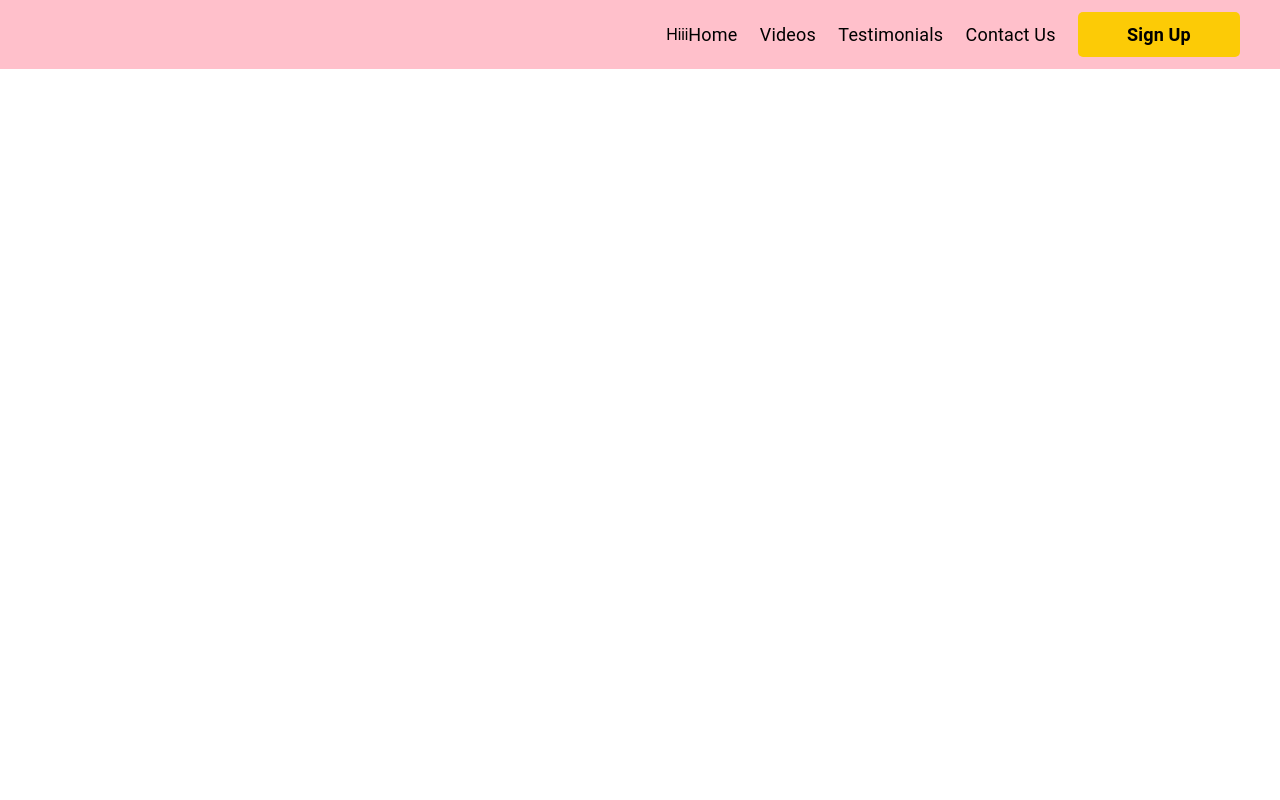
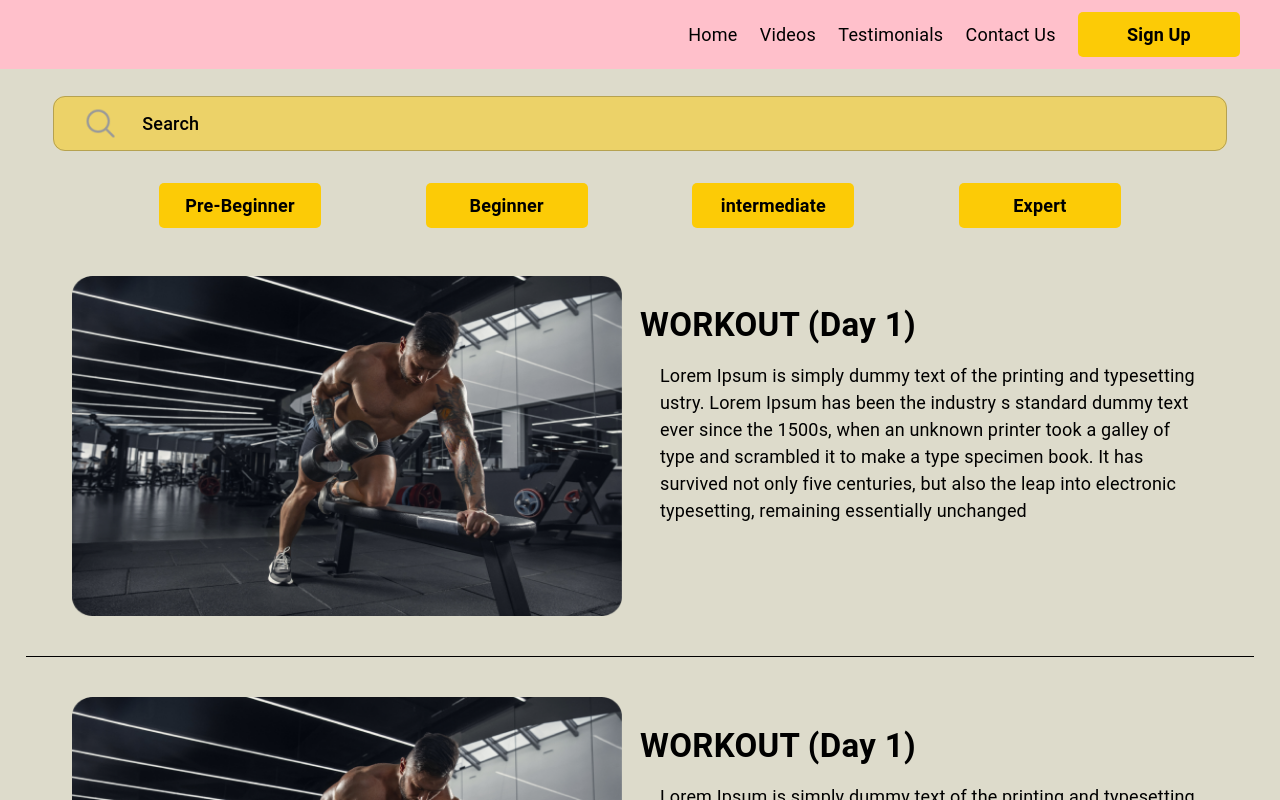
Before and after one commit to abhinav6028/gymapp-new, a Next.js app: page /videos in a window 1280 px wide. Shown: the top 800 px of the page. Built offline with nearby package versions, Linux system fonts and the light colour scheme.

Commit message:
changes are

```diff
--- a/Components/UI/Header/Header.tsx
+++ b/Components/UI/Header/Header.tsx
@@ -5,9 +5,12 @@ import { Grid, Box } from '@mui/material'
 import Button from '../Button/Button';
 import { H5 } from '../Typography/Typography';
 import { BG_COLOUR } from '@/utils/colours';
+import { useRouter } from 'next/navigation';
 
 
 export default function Header() {
+
+    const router = useRouter()
 
     const headrDaata = [
         {
@@ -41,15 +44,13 @@ export default function Header() {
             zIndex: 1000, position: 'fixed'
         }}>
 
-            <Box
-                onClick={() => alert('//////////////')}
-            >Hiii</Box>
+
 
             {
                 headrDaata.map((data, index) =>
 
                     <Box
-
+                        onClick={() => router.push(data.path)}
                         sx={{ mr: { xs: 1.5, md: 2.8 } }}>
 
                         <H5 cursor='pointer'>{data.name}</H5>
--- /dev/null
+++ b/Styles/search.module.css
@@ -0,0 +1,12 @@
+.serach_field {
+    background-color: #ECD268;
+    width: 100%;
+    height: 100%;
+    border-color: transparent;
+    border-radius: 15px;
+
+}
+
+.serach_field:focus {
+    outline: none;
+}
--- a/app/layout.tsx
+++ b/app/layout.tsx
@@ -17,14 +17,17 @@ export default function RootLayout({
 }) {
   return (
 
-    <>
+    // <>
 
 
 
-      {children}
-    </>
-    // <html lang="en">
-    //   <body className={inter.className}>{children}</body>
-    // </html>
+    //   {children}
+    // </>
+    <html lang="en">
+      <body className={inter.className}>
+        <Header />
+
+        {children}</body>
+    </html>
   )
 }
--- a/app/videos/page.tsx
+++ b/app/videos/page.tsx
@@ -1,14 +1,154 @@
 import Header from '@/Components/UI/Header/Header'
-import { Grid } from '@mui/material'
+import { Box, Grid, InputAdornment, OutlinedInput, TextField } from '@mui/material'
 import React from 'react'
+import Styles from '../../Styles/search.module.css'
+import { BG_COLOUR } from '@/utils/colours'
+import { H4, H5 } from '@/Components/UI/Typography/Typography'
+import Button from '@/Components/UI/Button/Button'
+import ImageComponent from '@/Components/UI/ImageComponent/ImageComponent'
 
 export default function page() {
+
+    const buttons = [
+        {
+            btnName: 'Pre-Beginner'
+        },
+        {
+            btnName: 'Beginner'
+        },
+        {
+            btnName: 'intermediate'
+        },
+        {
+            btnName: 'Expert'
+        }
+    ]
+
     return (
-        <Grid container>
+        <Grid container sx={{ bgcolor: BG_COLOUR, justifyContent: 'center' }}>
 
             <Header />
 
-            Hiiiiiiiiiiiiiiiii
+            <Grid lg={11} container sx={{
+                justifyContent: 'center', alignItems: 'center', bgcolor: '',
+                mt: 12,
+            }}>
+
+                <OutlinedInput
+                    id="outlined-adornment-weight"
+                    aria-describedby="outlined-weight-helper-text"
+                    startAdornment={<InputAdornment position="start">
+
+                        <Box
+                            component='img'
+                            src='/Assets/Icons/Search.png'
+                            sx={{
+                                width: 35, height: 35,
+                                ml: 2
+                            }}
+                        />
+
+                        <Box sx={{ ml: 3 }}>
+                            <H5 ml={2} color='black' fontWeight='550'>Search</H5>
+                        </Box>
+
+
+                    </InputAdornment>}
+                    sx={{
+                        width: '100%',
+                        height: 55,
+                        borderRadius: 3,
+                        bgcolor: '#ECD268', border: '#ECD268',
+
+                    }}
+                />
+
+            </Grid>
+
+            <Grid container lg={10} bgcolor="" sx={{ my: 4, justifyContent: 'space-around' }}>
+
+                {
+                    buttons.map((data: any, index: any) =>
+
+                        <Button key={index}>{data.btnName}</Button>
+
+                    )
+                }
+
+            </Grid>
+
+
+            {
+                [1, 2, 3].map((data, index) =>
+
+                    <Grid container justifyContent='center' alignItems='center'>
+
+                        <Grid container lg={11} bgcolor='' sx={{ my: { xs: 1, lg: 2 } }}>
+
+                            <Grid container lg={6} sx={{ justifyContent: 'center', alignItems: 'center' }}>
+                                <ImageComponent />
+                            </Grid>
+
+                            <Grid container lg={6} bgcolor='' sx={{
+                                // justifyContent: 'center',
+                                // alignItems: 'center'
+                            }}>
+
+                                <Box sx={{
+                                    my: { xs: 3, lg: 3 },
+                                    width: '100%',
+                                }}>
+                                    <H4 fontWeight="bold" textAlign='start'>WORKOUT (Day 1)</H4>
+                                </Box>
+
+
+                                <Box sx={{
+
+                                    width: '100%',
+                                    textAlign: 'center',
+                                    // bgcolor: 'red'
+                                }}>
+
+                                    <Grid sx={{
+                                        justifyContent: 'center',
+                                        mt: { xs: -2, lg: -13 },
+                                        mx: { xs: 2.5, sm: 2, md: 2.5, lg: '' }
+                                    }}>
+
+                                        <H5 textAlign='start' width='100%'>
+
+                                            Lorem Ipsum is simply dummy text of the printing and
+                                            typesetting ustry. Lorem Ipsum has been the industry s
+                                            standard dummy text ever since the 1500s, when an unknown
+                                            printer took a galley of type and scrambled it to make a type
+                                            specimen book. It has survived not only five centuries, but
+                                            also the leap into electronic typesetting, remaining essentially
+                                            unchanged
+
+                                        </H5>
+
+
+                                    </Grid>
+
+                                </Box>
+
+                            </Grid>
+
+                        </Grid>
+
+                        <Box sx={{
+                            bgcolor: '#000000',
+                            width: { xs: '92%', sm: '92%', md: '95%', lg: '96%' },
+                            height: '0.8px',
+                            my: 3, mt: 3
+                        }} />
+                    </Grid>
+
+                )
+            }
+
+
+
         </Grid>
     )
 }
```
Also changed, not shown: app/testimonials/page.tsx (added, +9 -0 lines).
